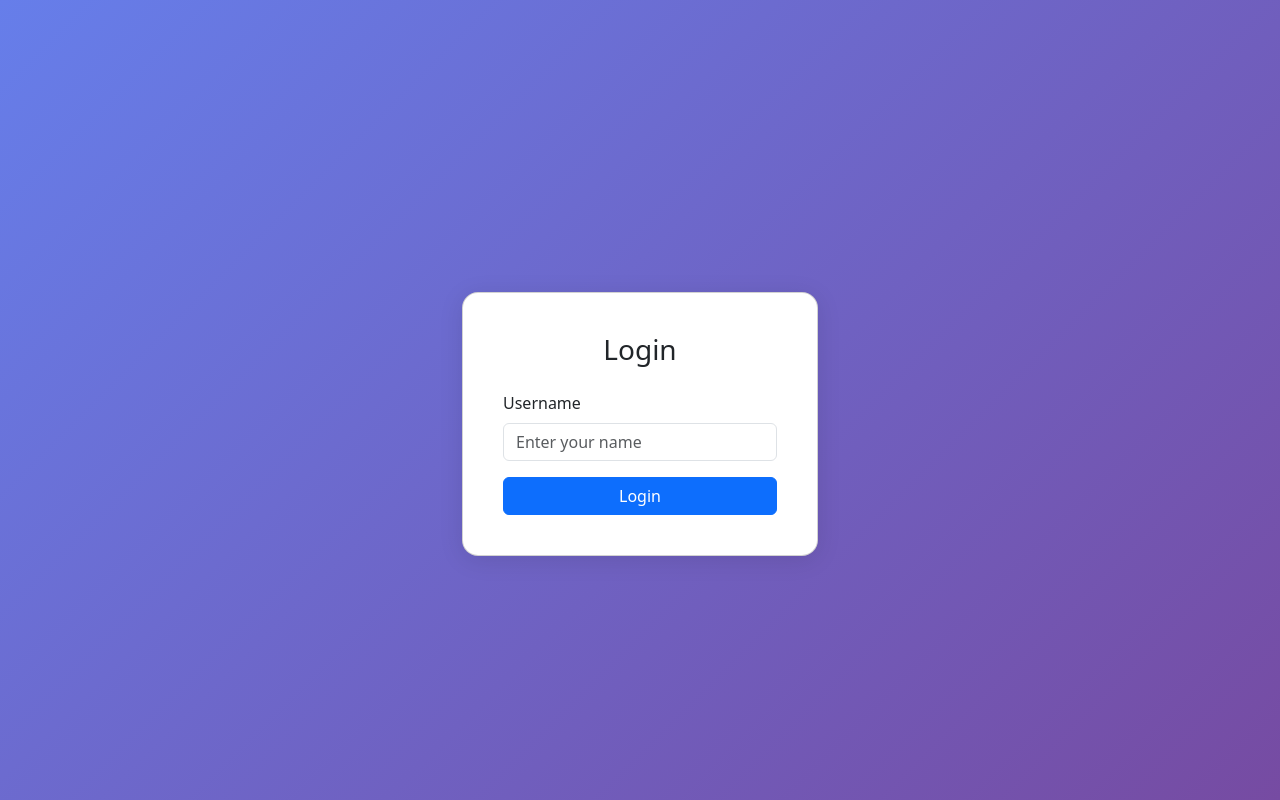
After one commit to jeevith18/flask, a Flask app: page /setname in a window 1280 px wide. The commit adds this page. Run offline with Flask 3, Linux system fonts and the light colour scheme.

Commit message:
Implement cookie support and update navigation links

```diff
--- a/hello.py
+++ b/hello.py
@@ -1,10 +1,5 @@
-from flask import Flask, redirect, url_for, request, render_template
+from flask import Flask, redirect, url_for, request, render_template, make_response
 app = Flask(__name__)
-
-# using the render template
-@app.route('/')
-def hello():
-  return render_template('home.html')
 
 @app.route('/test_jinja/<name>')
 def test_jinja_template(name):
@@ -58,5 +53,30 @@ def result():
       result = request.form
       return render_template("result.html",result = result)
 
+# set a / route to check cookie
+@app.route('/')
+def welcome():
+  username = request.cookies.get('username')
+  if username:
+    return render_template('home.html',username=username)
+  else:
+    return render_template('home.html')
+
+@app.route('/setname',methods=['POST','GET'])
+def set_cookie():
+  if request.method == 'POST':
+    username = request.form.get('username')
+    if username:
+      resp = make_response(redirect("/"))
+      resp.set_cookie("username", username, max_age=60*60*24)
+      return resp
+  return render_template('login.html')
+
+@app.route('/logout',methods=['POST','GET'])
+def logout():
+  resp = make_response(redirect('/'))
+  resp.set_cookie('username', '', expires=0)
+  return resp
+
 if __name__ == '__main__':
   app.run(debug=True)
--- a/templates/base.html
+++ b/templates/base.html
@@ -143,13 +143,13 @@
                     <span class="icon-bar"></span>
                     <span class="icon-bar"></span>
                 </button>
-                <a class="navbar-brand" href="{{ url_for('hello') }}">
+                <a class="navbar-brand" href="{{ url_for('welcome') }}">
                     <i class="fa fa-flask"></i> Flask App
                 </a>
             </div>
             <div class="collapse navbar-collapse" id="navbar-collapse">
                 <ul class="nav navbar-nav">
-                    <li><a href="{{ url_for('hello') }}"><i class="fa fa-home"></i> Home</a></li>
+                    <li><a href="{{ url_for('welcome') }}"><i class="fa fa-home"></i> Home</a></li>
                     <li><a href="{{ url_for('hello_admin') }}"><i class="fa fa-user"></i> Admin</a></li>
                     <li><a href="/blog/1"><i class="fa fa-newspaper-o"></i> Blog</a></li>
                     <li><a href="/login"><i class="fa fa-sign-in"></i> Login</a></li>
--- /dev/null
+++ b/templates/login.html
@@ -0,0 +1,46 @@
+<!DOCTYPE html>
+<html lang="en">
+<head>
+    <meta charset="UTF-8">
+    <meta name="viewport" content="width=device-width, initial-scale=1.0">
+    <title>Login</title>
+    <!-- Bootstrap CSS -->
+    <link href="https://cdn.jsdelivr.net/npm/bootstrap@5.3.2/dist/css/bootstrap.min.css" rel="stylesheet">
+    <style>
+        body {
+            background: linear-gradient(135deg, #667eea 0%, #764ba2 100%);
+            min-height: 100vh;
+            display: flex;
+            align-items: center;
+            justify-content: center;
+        }
+        .card {
+            border-radius: 1rem;
+            box-shadow: 0 4px 24px rgba(0,0,0,0.10);
+        }
+    </style>
+</head>
+<body>
+    <div class="container">
+        <div class="row justify-content-center">
+            <div class="col-md-6 col-lg-4">
+                <div class="card p-4 mt-5">
+                    <div class="card-body">
+                        <h3 class="card-title text-center mb-4">Login</h3>
+                        <form method="POST" action="/setname">
+                            <div class="mb-3">
+                                <label for="username" class="form-label">Username</label>
+                                <input type="text" class="form-control" id="username" name="username" placeholder="Enter your name" required>
+                            </div>
+                            <div class="d-grid">
+                                <button type="submit" class="btn btn-primary btn-block">Login</button>
+                            </div>
+                        </form>
+                    </div>
+                </div>
+            </div>
+        </div>
+    </div>
+    <script src="https://cdn.jsdelivr.net/npm/bootstrap@5.3.2/dist/js/bootstrap.bundle.min.js"></script>
+</body>
+</html>
```
Also changed, not shown: templates/home.html (+10 -2 lines).
